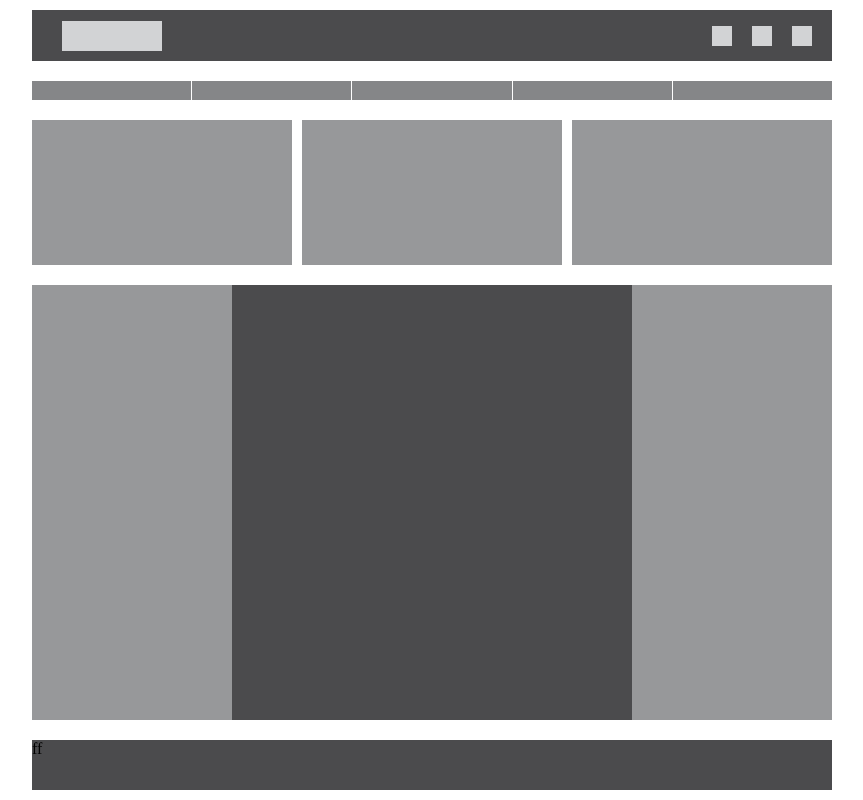
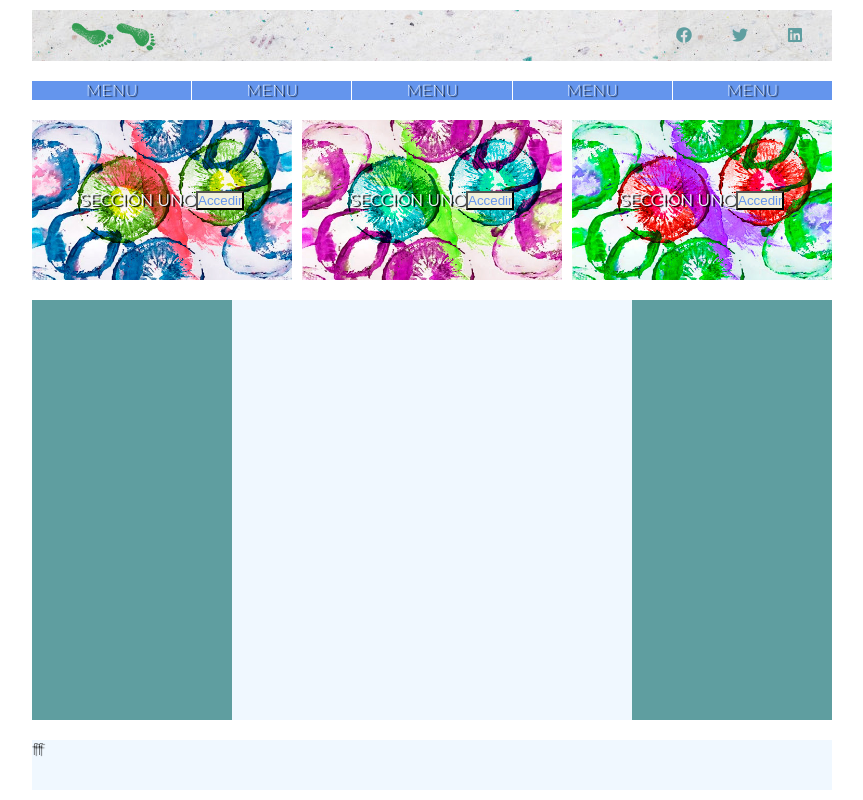
Before and after one commit to raffaellapagano/huella, a plain HTML site: page index.html in a window 1280 px wide. Shown: the whole page, without its empty margins (208-1071 px from the left). Drawn offline with Linux system fonts and the light colour scheme.

Commit message:
Header ok, arreglando seccion

```diff
--- a/index.html
+++ b/index.html
@@ -18,36 +18,47 @@
 <body>
     <div class="container">
         <header class="header">
-                <div class="logo"></div>
+                <div class="logo">
+                    <img src="images/logo.png" alt="logo huella" class="logo-header">
+                </div>
                 <div class="social">
-                    <a href="#"></a>
-                    <a href="#"></a>
-                    <a href="#"></a>
+                    <a href="#"><i class="fab fa-facebook"></i></a>
+                    <a href="#"><i class="fab fa-twitter"></i></a>
+                    <a href="#"><i class="fab fa-linkedin"></i></a>
                 </div>
         </header>
         <nav class="nav-menu">
             <div class="menu">
-                <a href="#"></a>
+                <a href="#">MENU</a>
             </div>
             <div class="menu">
-                <a href="#"></a>
+                <a href="#">MENU</a>
             </div>
             <div class="menu">
-                <a href="#"></a>
+                <a href="#">MENU</a>
             </div>
             <div class="menu">
-                <a href="#"></a>
+                <a href="#">MENU</a>
             </div>
             <div class="menu">
-                <a href="#"></a>
+                <a href="#">MENU</a>
             </div>
         </nav>
         <section class="section-menu">
-            <div class="destacado">
-                <article class="section"></article>
-                <article class="section"></article>
-                <article class="section"></article>
-            </div>
+            <ul class="destacado">
+                <li class="section section-uno">
+                    <h3>SECCI&Oacute;N UNO</h3>
+                    <a href="#"><button type="button" class="button">Accedir</button></a>
+                </li>
+                <li class="section section-dos">
+                    <h3>SECCI&Oacute;N UNO</h3>
+                    <a href="#"><button type="button" class="button">Accedir</button></a>
+                </li>
+                <li class="section section-tres">
+                    <h3>SECCI&Oacute;N UNO</h3>
+                    <a href="#"><button type="button" class="button">Accedir</button></a>
+                </li>
+            </ul>
             <div class="article-menu">
                 <article class="article"></article>
                 <article class="article article-oscuro"></article>
--- a/styles/style.css
+++ b/styles/style.css
@@ -1,8 +1,10 @@
 :root{
     --clr-primary--900: #4b4b4d;
-    --clr-primary--600: #97989a;
-    --clr-primary--400: #858688;
-    --clr-primary--200: #d2d3d5;
+    --clr-primary--900: #f0f8ff;
+    --clr-primary--600: #5f9ea0;
+    --clr-primary--400: #6495ed;
+    --clr-primary--200: #f08080;
+    --clr-primary--100: #ff8c00;
     font-size: 62.5%;
 
 }
@@ -18,6 +20,12 @@ html, body {
 
 body, h1, h2, h3, p{
     font-size: 16px;
+    font-family: 'Montserrat', sans-serif;
+    text-shadow: 2px 1px 1px black;
+}
+a{
+    text-decoration: none;
+    color: var(--clr-primary--900);
 }
 
 .container {
@@ -32,7 +40,7 @@ body, h1, h2, h3, p{
         margin: 1rem 0;
         padding: 1rem 1rem 1rem 3rem;
         display: flex;
-        background: var(--clr-primary--900);
+        background: url(../images/textura-header.jpg);
         flex-flow: row nowrap;
         align-items: center;
         justify-content: space-between;
@@ -40,10 +48,12 @@ body, h1, h2, h3, p{
     }
         .logo {
             display: flex;
-            background: #d2d3d5;
             width: 10rem;
-            height: 3rem;
         }
+            .logo-header {
+                display: block;
+                width: 100%;
+            }
         .social {
             display: flex;
             align-items: center;
@@ -52,7 +62,8 @@ body, h1, h2, h3, p{
         .social a{
             margin: 1rem;
             padding: 1rem;
-            background: var(--clr-primary--200);
+            color: #5f9ea0;
+            text-shadow: none;
         }
     .nav-menu{
         height: 3%;
@@ -62,14 +73,14 @@ body, h1, h2, h3, p{
         grid-gap:0.1rem;
     }
         .menu{
-            background: var(--clr-primary--400);
             height: auto;
             display: flex;
             justify-content: center;
             align-items: center;
+            background-color: #6495ed;
         }
-        .menu a{
-
+        .menu a:hover{
+            color: var(--clr-primary--100)
         }
     .section-menu {
         height: 100%;
@@ -80,12 +91,12 @@ body, h1, h2, h3, p{
             flex: 1 1 auto;
             margin: 1rem 0;
             display: grid;
-            grid-template-columns: repeat(3,1fr);
+            grid-template-columns: repeat(3, 1fr);
             grid-template-rows: 1fr;
             grid-gap: 1rem;
             align-content: center;
         }
-            .section {
+            .section ul{
                 height: auto;
                 margin: 0;
                 background: var(--clr-primary--600);
@@ -93,6 +104,28 @@ body, h1, h2, h3, p{
                 justify-content: center;
                 align-items: center;
             }
+                .destacado li{
+                    display: flex;
+                    align-items: center;
+                    justify-content: center;
+
+                }
+                .section h3 {
+                    color: var(--clr-primary--900);
+                }
+                .section-uno{
+                    background: url(../images/img-seccion-uno.jpg) no-repeat center center/cover;
+                }
+                .section-dos{
+                    background: url(../images/img-seccion-dos.jpg) no-repeat center center/cover;
+                }
+                .section-tres{
+                    background: url(../images/img-seccion-tres.jpg) no-repeat center center/cover;
+                }
+                .button {
+                    color: var(--clr-primary--400);
+                    background: #f1efda;
+                }
         .article-menu {
             flex: 3 1 auto;
             display: grid;
```
Also changed, not shown: images/img-seccion-dos.jpg (added), images/img-seccion-tres.jpg (added), images/img-seccion-uno.jpg (added), images/logo.png (added), images/textura-header.jpg (added).
